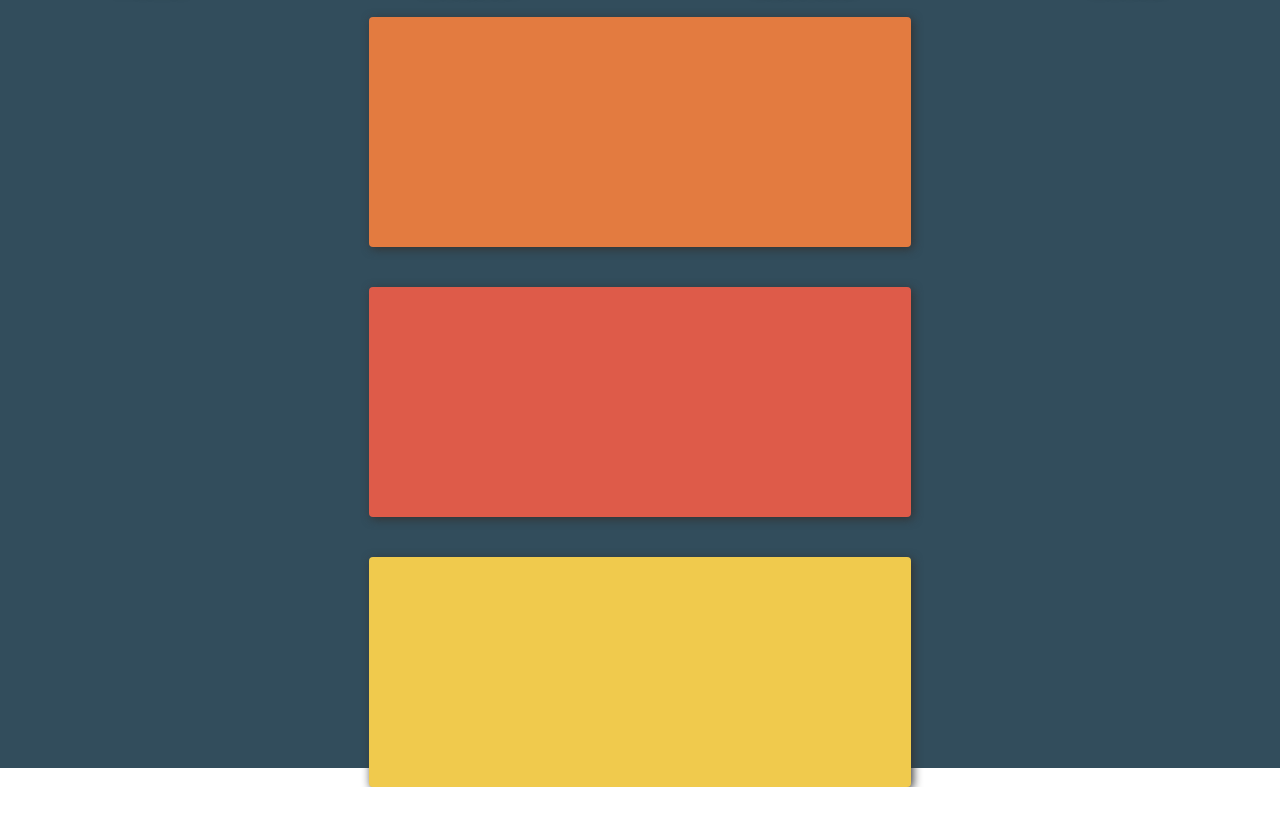
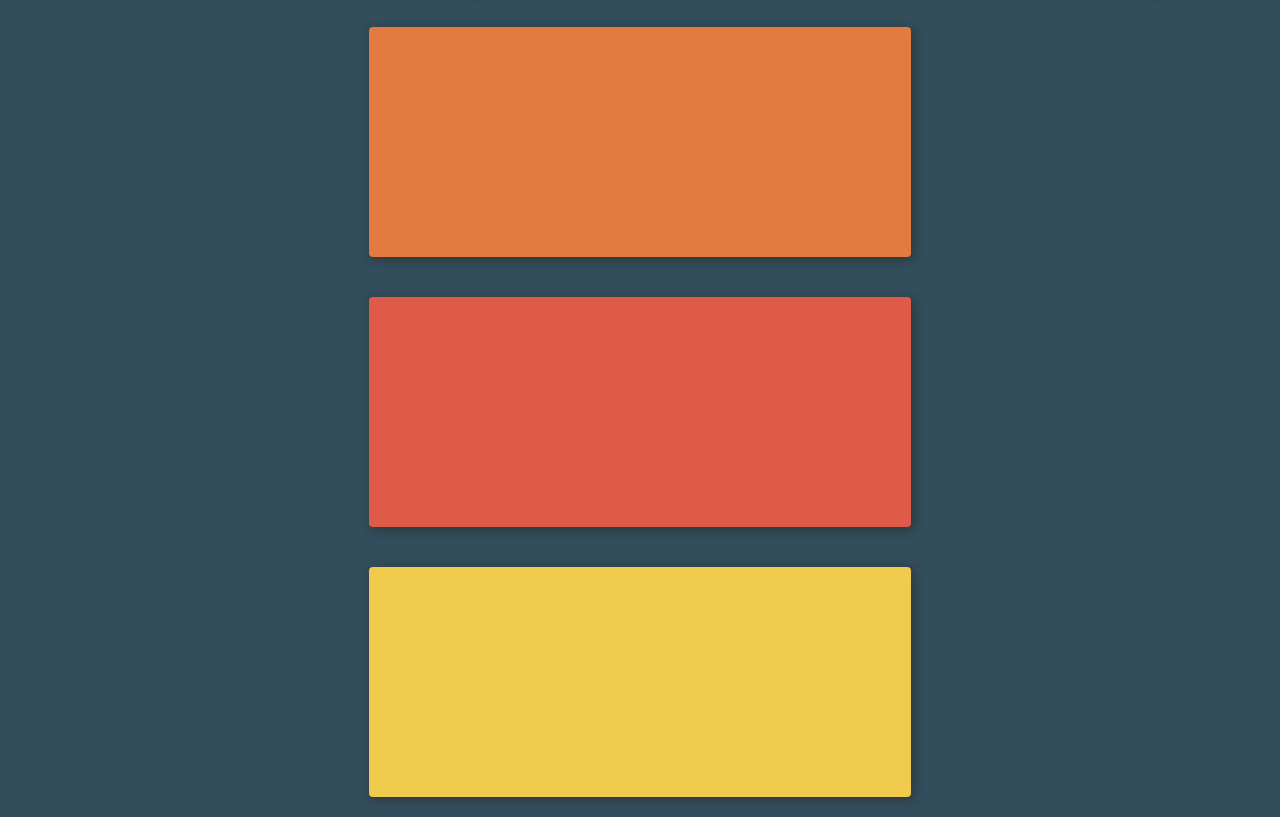
Before and after one commit to WizardRyan/SASSLayout, a plain HTML site: page index.html in a window 1280 px wide. Shown: the part 32-849 px from the top of the page. Before the commit the page ends 819 px from the top, so only its background shows below. Drawn offline with Linux system fonts and the light colour scheme.

Commit message:
fixed view overflow problems

```diff
--- a/styles/home.scss
+++ b/styles/home.scss
@@ -6,9 +6,16 @@
   justify-content: space-around;
 }
 
+html{
+  overflow-x: hidden;
+}
+
+body{
+}
 nav {
   display: flex;
-  height: 6%;
+  height: 10%;
+  margin-bottom: 10px;
   align-items: center;
   justify-content: space-around;
   background-color: $secondary-color;
--- a/styles/main.scss
+++ b/styles/main.scss
@@ -21,8 +21,8 @@ body{
 
 .main-wrapper{
   position: absolute;
-  height: 100%;
-  width: 100%;
+  min-height: 100%;
+  min-width: 100%;
   display: flex;
   flex-direction: column;
 }
@@ -36,9 +36,12 @@ a{
 }
 
 .card-orange{
-  box-shadow: 2px 2px 10px $shadow;
+  display: flex;
   height: 30%;
   width: 40%;
+  max-width: 600px;
+  min-width: 400px;
+  min-height: 200px;
   background-color: $orange;
   align-self: center;
   justify-self: center;
@@ -50,8 +53,8 @@ a{
   color: white;
   font-family: Arial, sans-serif;
   font-size: 1.8em;
-  max-width: 600px;
-  min-height: 200px;
+  box-shadow: 2px 2px 10px $shadow;
+
 }
 
 .card-yellow{
```
Also changed, not shown: styles/home.css, styles/social.css, 2 other files.
